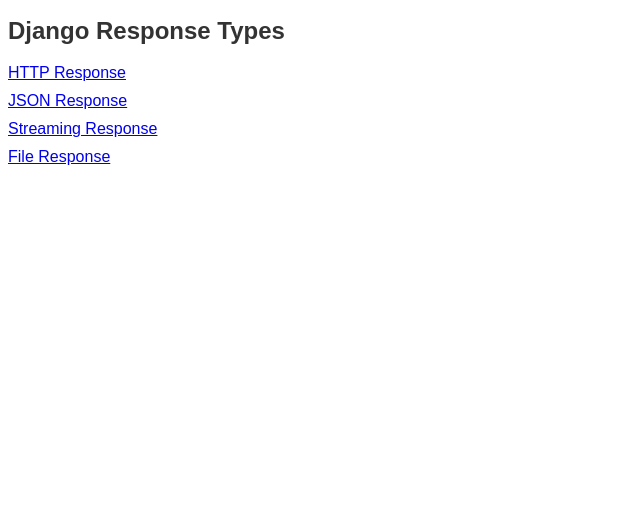
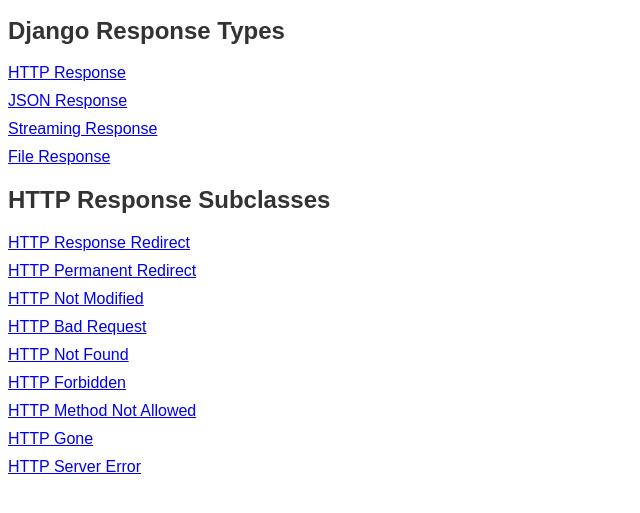
Before and after one commit to arvids99/telprodjango, a Django app: page / in a window 1280 px wide. Shown: the part 263-776 px from the top of the page, without its empty margins (0-640 px from the left). Run offline with Django 5.2, Linux system fonts and the light colour scheme.

Commit message:
implement http response subclasses

```diff
--- a/hello/templates/hello/start_page.html
+++ b/hello/templates/hello/start_page.html
@@ -30,5 +30,18 @@
         <li><a href="{% url 'streaming_response' %}">Streaming Response</a></li>
         <li><a href="{% url 'file_response' %}">File Response</a></li>
     </ul>
+
+    <h2>HTTP Response Subclasses</h2>
+    <ul>
+        <li><a href="{% url 'http_response_redirect' %}">HTTP Response Redirect</a></li>
+        <li><a href="{% url 'http_response_permanent_redirect' %}">HTTP Permanent Redirect</a></li>
+        <li><a href="{% url 'http_response_not_modified' %}">HTTP Not Modified</a></li>
+        <li><a href="{% url 'http_response_bad_request' %}">HTTP Bad Request</a></li>
+        <li><a href="{% url 'http_response_not_found' %}">HTTP Not Found</a></li>
+        <li><a href="{% url 'http_response_forbidden' %}">HTTP Forbidden</a></li>
+        <li><a href="{% url 'http_response_not_allowed' %}">HTTP Method Not Allowed</a></li>
+        <li><a href="{% url 'http_response_gone' %}">HTTP Gone</a></li>
+        <li><a href="{% url 'http_response_server_error' %}">HTTP Server Error</a></li>
+    </ul>
 </body>
 </html>
--- a/hello/urls.py
+++ b/hello/urls.py
@@ -1,6 +1,11 @@
 from django.urls import path
-from .views import hello_world, submit_message, get_messages, start_page, http_response, json_response, streaming_response, file_response
-
+from .views import (
+    hello_world, submit_message, get_messages, start_page,
+    http_response, http_response_redirect, http_response_permanent_redirect,
+    http_response_not_modified, http_response_bad_request, http_response_not_found,
+    http_response_forbidden, http_response_not_allowed, http_response_gone,
+    http_response_server_error, json_response, streaming_response, file_response
+)
 
 urlpatterns = [
     path('', start_page, name='start_page'),
@@ -8,6 +13,15 @@ urlpatterns = [
     path('submit/', submit_message, name='submit_message'),
     path('messages/', get_messages, name='get_messages'),
     path('http-response/', http_response, name='http_response'),
+    path('http-response-redirect/', http_response_redirect, name='http_response_redirect'),
+    path('http-response-permanent-redirect/', http_response_permanent_redirect, name='http_response_permanent_redirect'),
+    path('http-response-not-modified/', http_response_not_modified, name='http_response_not_modified'),
+    path('http-response-bad-request/', http_response_bad_request, name='http_response_bad_request'),
+    path('http-response-not-found/', http_response_not_found, name='http_response_not_found'),
+    path('http-response-forbidden/', http_response_forbidden, name='http_response_forbidden'),
+    path('http-response-not-allowed/', http_response_not_allowed, name='http_response_not_allowed'),
+    path('http-response-gone/', http_response_gone, name='http_response_gone'),
+    path('http-response-server-error/', http_response_server_error, name='http_response_server_error'),
     path('json-response/', json_response, name='json_response'),
     path('streaming-response/', streaming_response, name='streaming_response'),
     path('file-response/', file_response, name='file_response'),
--- a/hello/views.py
+++ b/hello/views.py
@@ -1,5 +1,10 @@
 from django.shortcuts import render, redirect
-from django.http import HttpResponse, JsonResponse, StreamingHttpResponse, FileResponse
+from django.http import (
+    HttpResponse, HttpResponseRedirect, HttpResponsePermanentRedirect,
+    HttpResponseNotModified, HttpResponseBadRequest, HttpResponseNotFound,
+    HttpResponseForbidden, HttpResponseNotAllowed, HttpResponseGone,
+    HttpResponseServerError, JsonResponse, StreamingHttpResponse, FileResponse
+)
 import json
 import os
 from .forms import MessageForm
@@ -34,6 +39,33 @@ def get_messages(request):
 def http_response(request):
     return HttpResponse("This is a simple HttpResponse")
 
+def http_response_redirect(request):
+    return HttpResponseRedirect("/")
+
+def http_response_permanent_redirect(request):
+    return HttpResponsePermanentRedirect("/")
+
+def http_response_not_modified(request):
+    return HttpResponseNotModified()
+
+def http_response_bad_request(request):
+    return HttpResponseBadRequest("Bad Request")
+
+def http_response_not_found(request):
+    return HttpResponseNotFound("Page not found")
+
+def http_response_forbidden(request):
+    return HttpResponseForbidden("Forbidden")
+
+def http_response_not_allowed(request):
+    return HttpResponseNotAllowed(["GET", "POST"])
+
+def http_response_gone(request):
+    return HttpResponseGone("Gone")
+
+def http_response_server_error(request):
+    return HttpResponseServerError("Server error")
+
 def json_response(request):
     data = {'key': 'value'}
     return JsonResponse(data)
@@ -42,7 +74,6 @@ def streaming_response(request):
     def stream():
         yield "Streaming Response Line 1\n"
         yield "Streaming Response Line 2\n"
-
     return StreamingHttpResponse(stream(), content_type="text/plain")
 
 def file_response(request):
```
